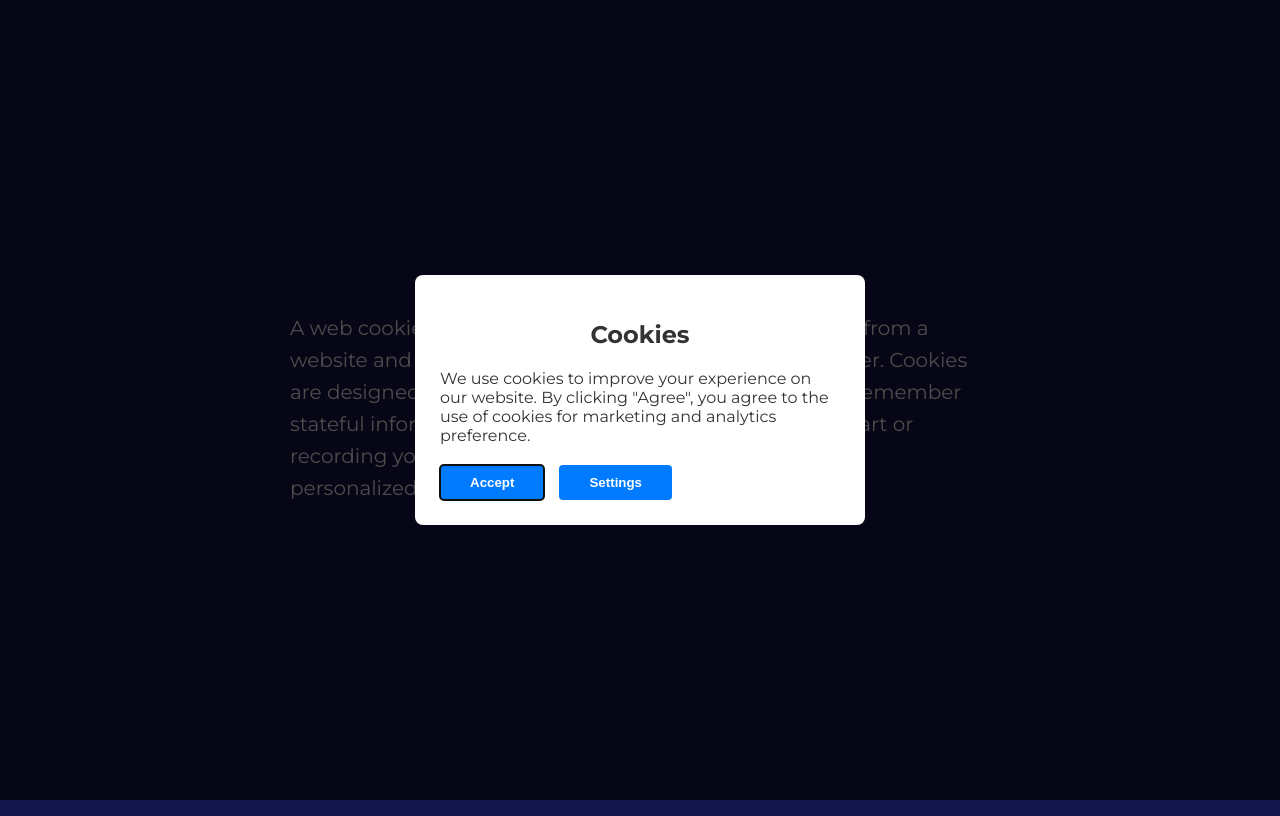
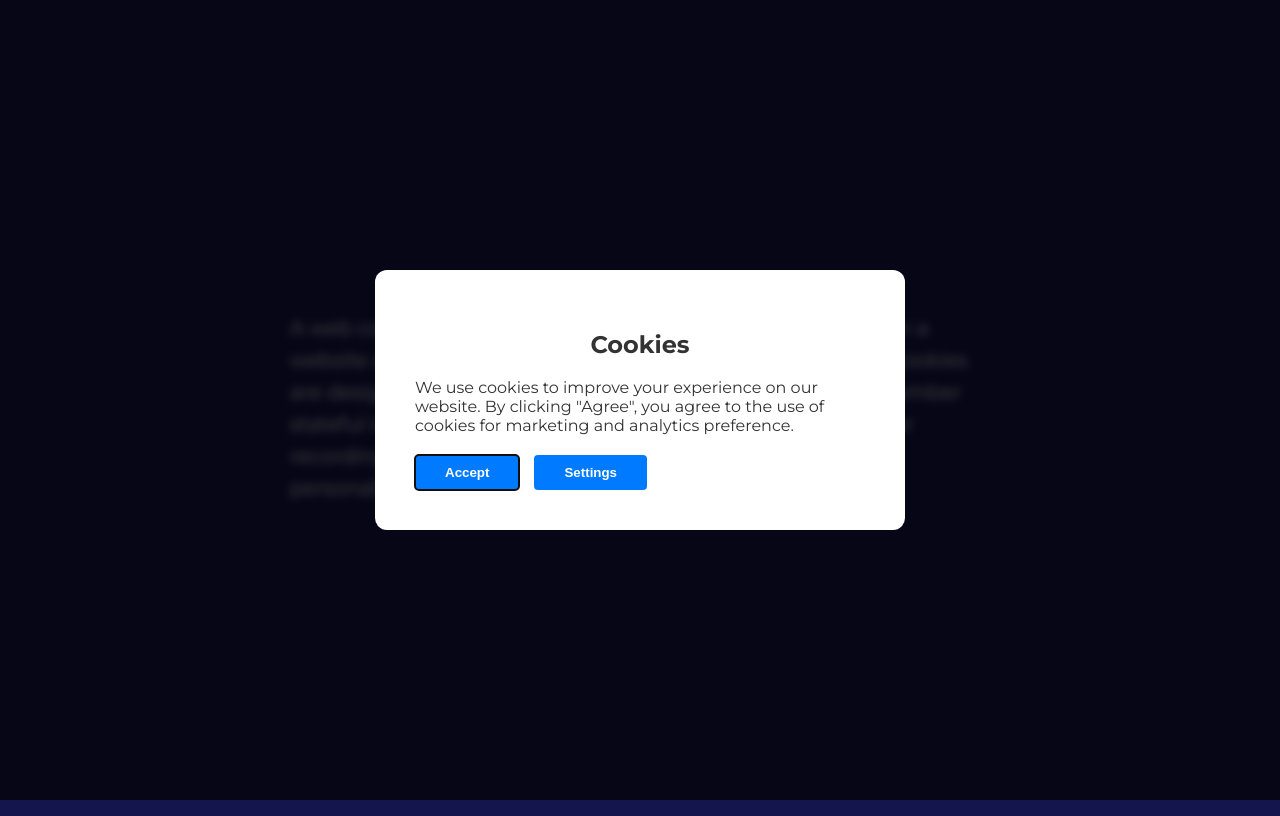
Before and after one commit to lateefat-obisesan/cookies, a plain HTML site: page index.html in a window 1280 px wide. Drawn offline with Linux system fonts and the light colour scheme; a web font is replaced by a local one.

Commit message:
re-styling

```diff
--- a/assets/styles/index.css
+++ b/assets/styles/index.css
@@ -18,16 +18,22 @@ main p {
 
 dialog {
     border: none;
-    border-radius: 8px;
-    padding: 25px;
+    border-radius: 12px;
+    padding: 40px;
     background-color: #fff;
     color: #333;
-    width: 400px;
+    width: 90%;
+    max-width: 450px;
     margin: auto;
+}
+
+dialog:focus {
+    outline: none; /* Remove the black border when it opens */
 }
 
 dialog::backdrop {
     background-color: rgba(0, 0, 0, 0.7);
+    backdrop-filter: blur(4px);
 }
 
 .button {
```
